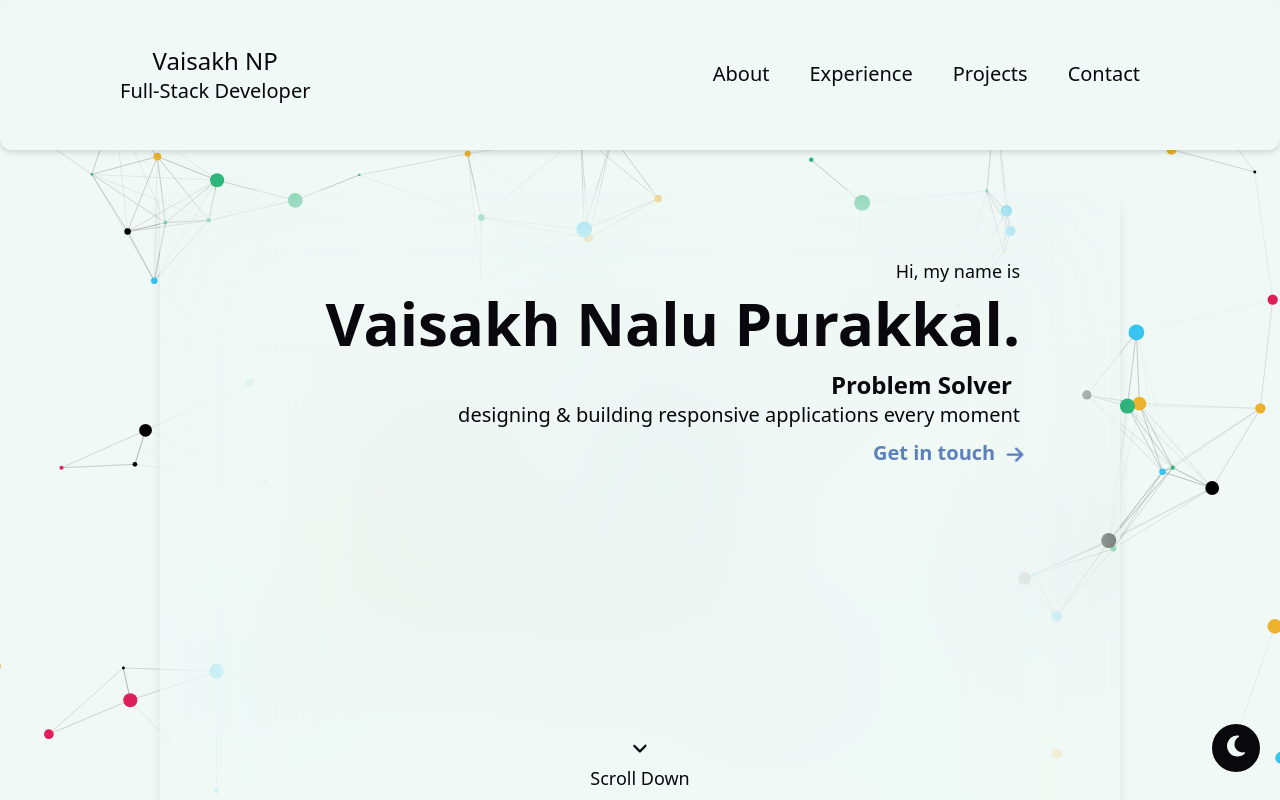
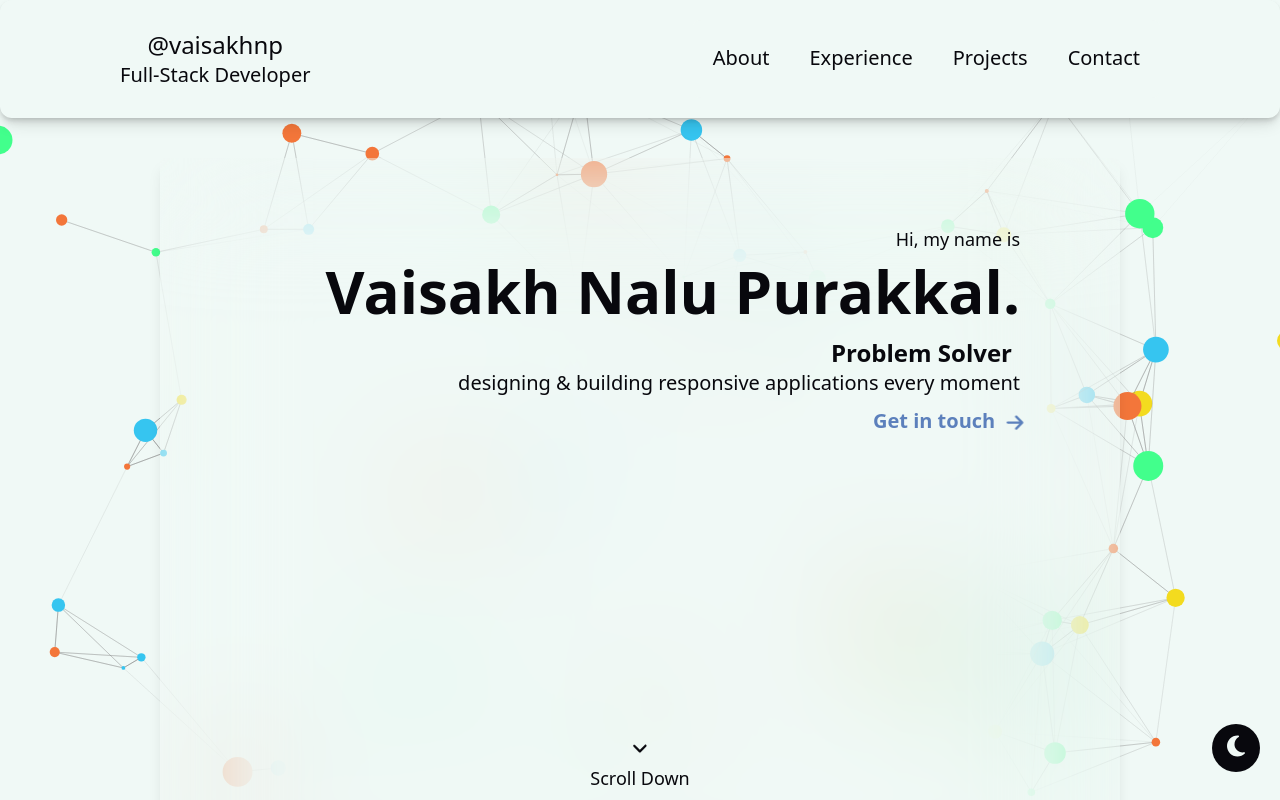
Before and after one commit to cr1spyvada/Simple-Portfolio, a Next.js app: page / in a window 1280 px wide. Shown: the top 800 px of the page. Built offline with nearby package versions, Linux system fonts and the light colour scheme.

Commit message:
minor update to color and design

```diff
--- a/components/Animation.js
+++ b/components/Animation.js
@@ -32,14 +32,16 @@ const Animation = () => {
         },
         particles: {
           number: {
-            value: 80,
+            value: 75,
             density: {
               enable: true,
-              area: 800
+              area: 1000
             }
           },
           color: {
-            value: ['#2EB67D', '#ECB22E', '#E01E5B', '#36C5F0', '#000000']
+            // value: ['#2EB67D', '#ECB22E', '#E01E5B', '#36C5F0', '#000000']
+            //red,yellow,green,blue
+            value: ['#f3763a', '#F3DB1F', '#42FF8C', '#36C5F0']
           },
           shape: {
             type: 'circle'
@@ -47,15 +49,15 @@ const Animation = () => {
           opacity: {
             value: 1
           },
-          size: {
-            value: { min: 1, max: 8 }
-          },
           links: {
             enable: true,
-            distance: 150,
-            color: '#808080',
-            opacity: 0.4,
+            distance: 175,
+            color: '#7e7e7e',
+            opacity: 0.5,
             width: 1
+          },
+          size: {
+            value: { min: 1, max: 15 }
           },
           move: {
             enable: true,
@@ -74,18 +76,19 @@ const Animation = () => {
             },
             onClick: {
               enable: true,
-              mode: 'push'
+              mode: 'repulse'
             }
           },
           modes: {
+            repulse: {
+              distance: 300,
+              duration: 2
+            },
             grab: {
-              distance: 140,
+              distance: 150,
               links: {
                 opacity: 1
               }
-            },
-            push: {
-              quantity: 4
             }
           }
         }
--- a/components/NavBar.js
+++ b/components/NavBar.js
@@ -9,10 +9,10 @@ export const NavBar = () => {
   const tabArray = ['About', 'Experience', 'Projects', 'Contact'];
   return (
     // TODO: add content to meta
-    <div className="relative rounded-xl flex px-20 z-[10000] dark:bg-w6 bg-w1 justify-between dark:drop-shadow-white drop-shadow-md w-full top-0 left-0 py-5 items-center flex-col md:flex-row">
-      <div className="md:flex w-full items-center justify-between py-4 md:px-10 px-7">
+    <div className="relative backdrop-blur-3xl shadow-lg z-[10000] rounded-xl flex px-20 dark:bg-w6 bg-w1 justify-between dark:drop-shadow-white drop-shadow-md w-full top-0 left-0 py-5 items-center flex-col md:flex-row">
+      <div className="md:flex w-full items-center justify-between py-41 md:px-10 px-7">
         <div className="flex flex-col dark:text-w1 font-bold text-2xl items-center text-w6">
-          <div className="text-2xl flex-nowrap font-medium">Vaisakh NP</div>
+          <div className="text-2xl flex-nowrap font-medium">@vaisakhnp</div>
           <div className="text-xl text-center font-light mx-auto">Full-Stack Developer</div>
         </div>
         <div
@@ -34,7 +34,7 @@ export const NavBar = () => {
         </div>
         <ul
           className={`md:flex shadow-md rounded-lg md:shadow-none md:justify-between gap-y-5 text-xl md:items-center md:pb-0 pb-12 absolute md:static dark:text-w1 dark:bg-w6 bg-w1 md:z-auto left-0 w-full md:w-auto md:pl-0 transition-all duration-500 ease-in ${
-            open ? 'top-[10rem] ' : 'top-[-30rem]'
+            open ? 'top-[6rem] ' : 'top-[-30rem]'
           }`}>
           {tabArray.map((value, idx) => (
             <li
```
